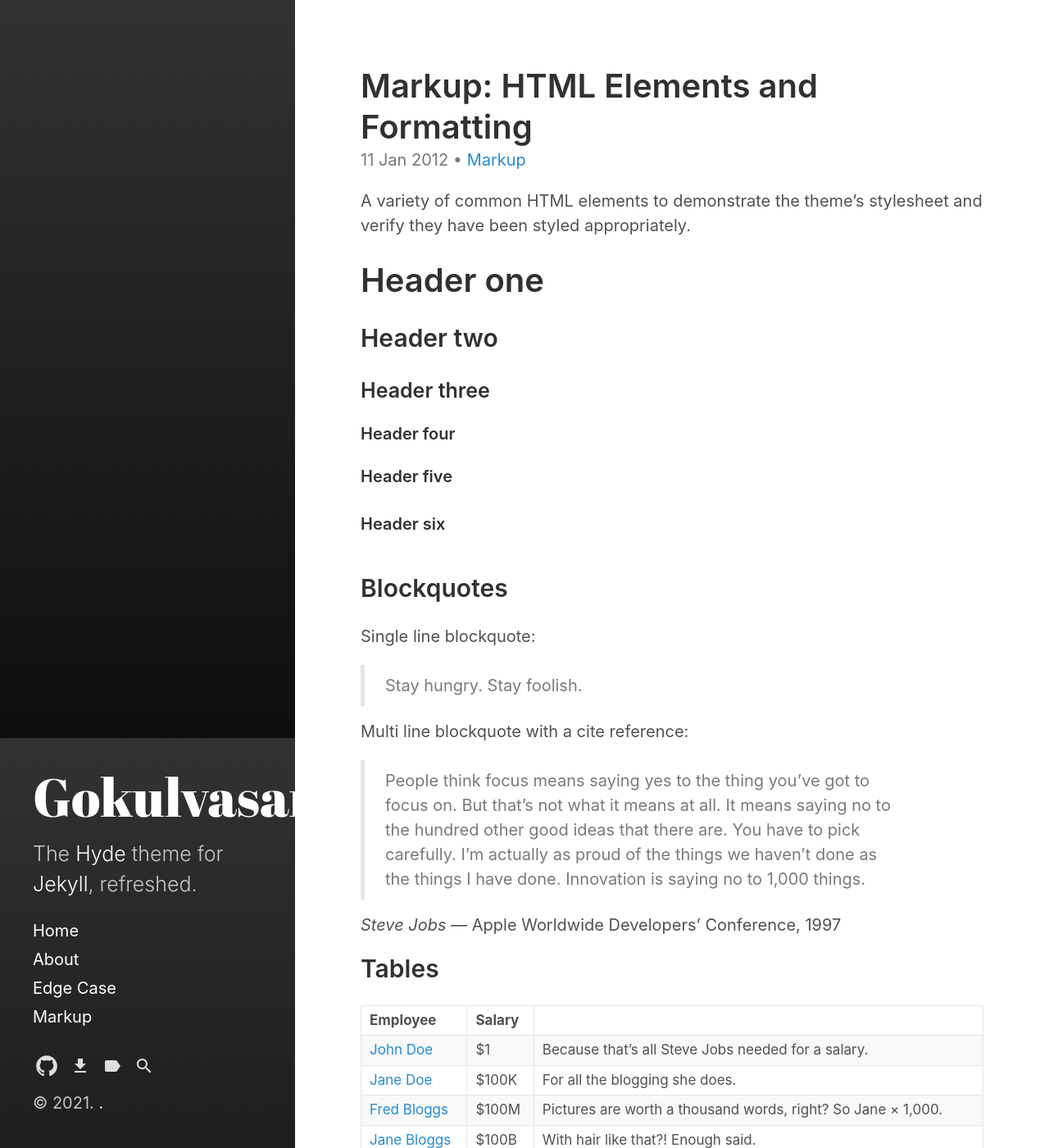
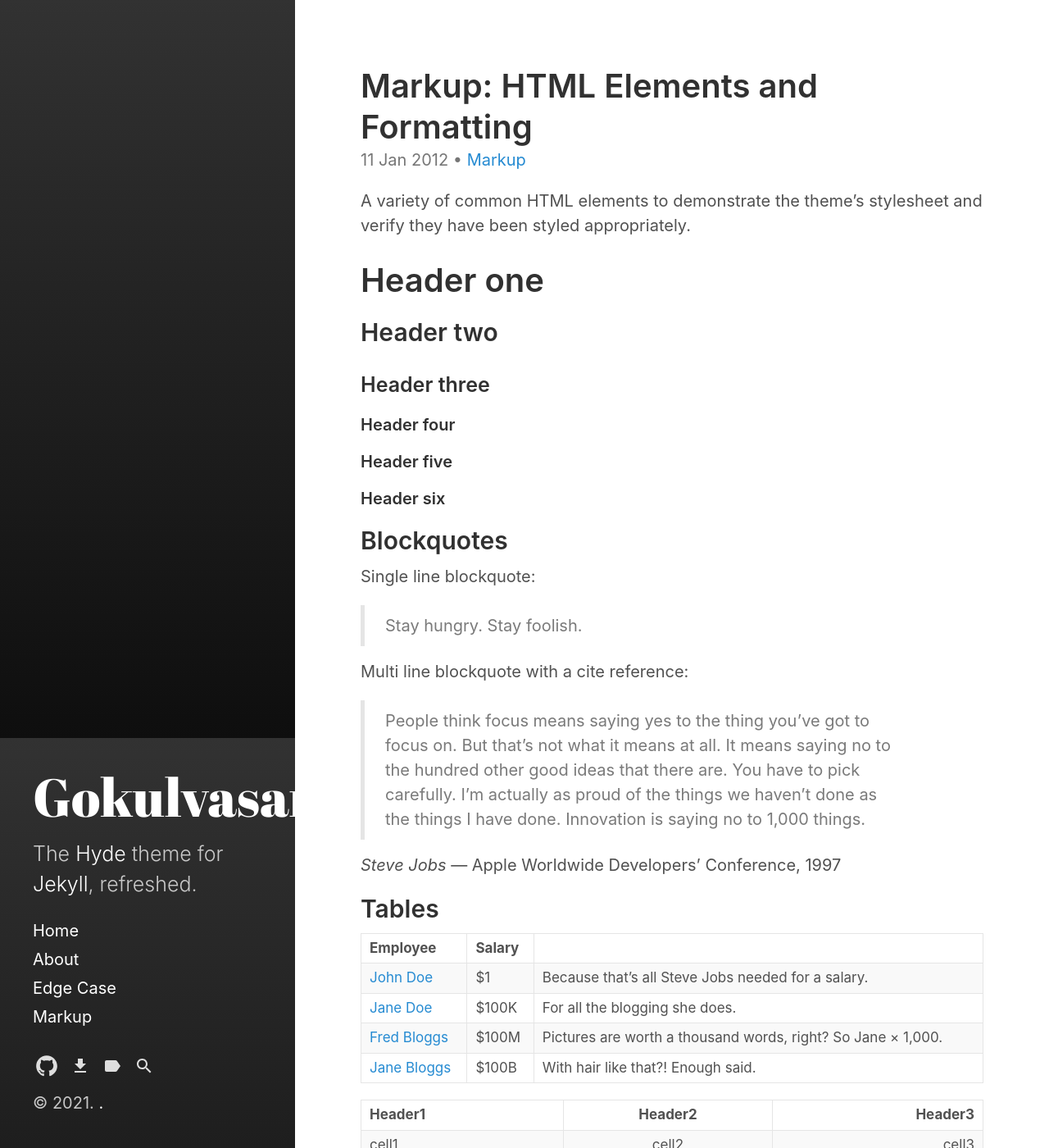
Before and after one commit to Ajay6023/masterHyde, a Jekyll site: the page built from _posts/2012-01-11-markup-html-elements-and-formatting.md, in a window 1280 px wide and 1400 px high. Shown: the whole window at 82% size. Built offline with Jekyll 4.4.1, drawn with Linux system fonts in a browser that asks for light colours.

Commit message:
Update _type.scss

```diff
--- a/_sass/hydeout/_type.scss
+++ b/_sass/hydeout/_type.scss
@@ -12,7 +12,7 @@ h6,
   color: $heading-color;
   font-weight: 600;
   line-height: 1.25;
- // margin-bottom: $heading-spacing;
+  margin-bottom: $heading-spacing;
   text-rendering: optimizeLegibility;
 }
 
```
